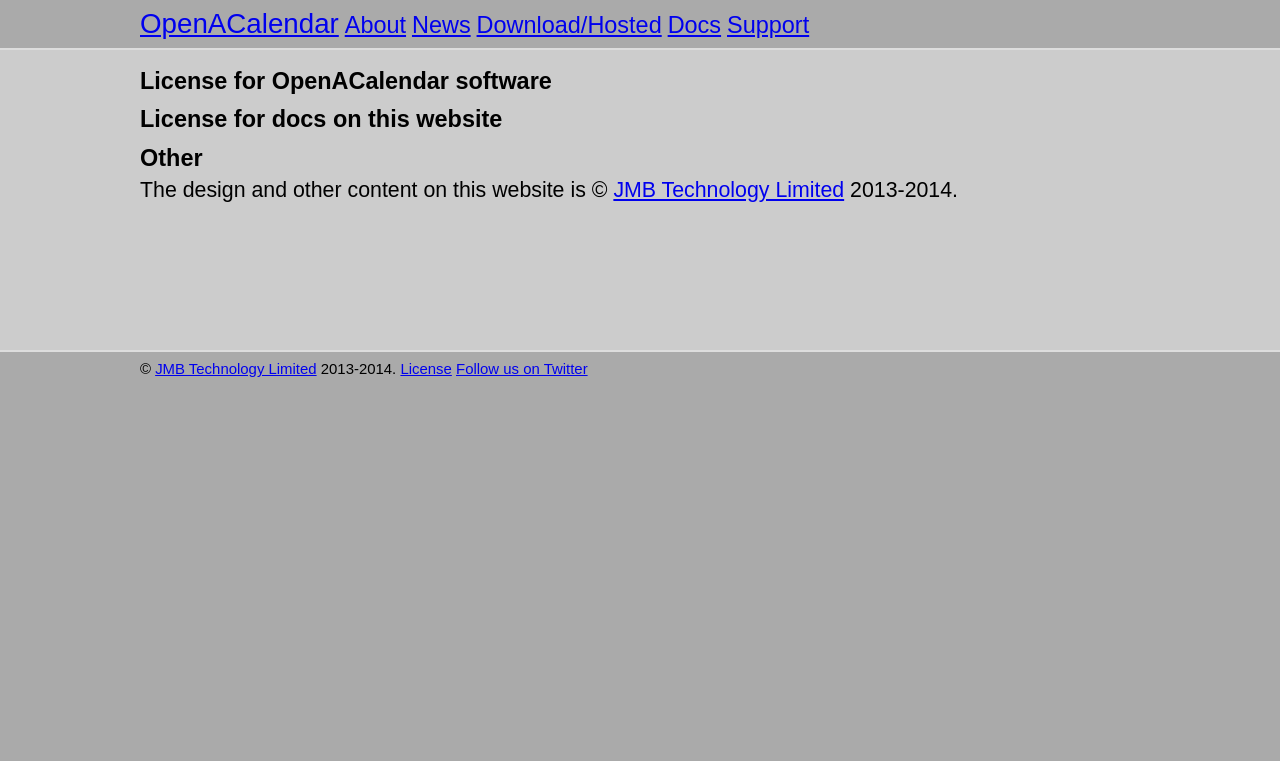
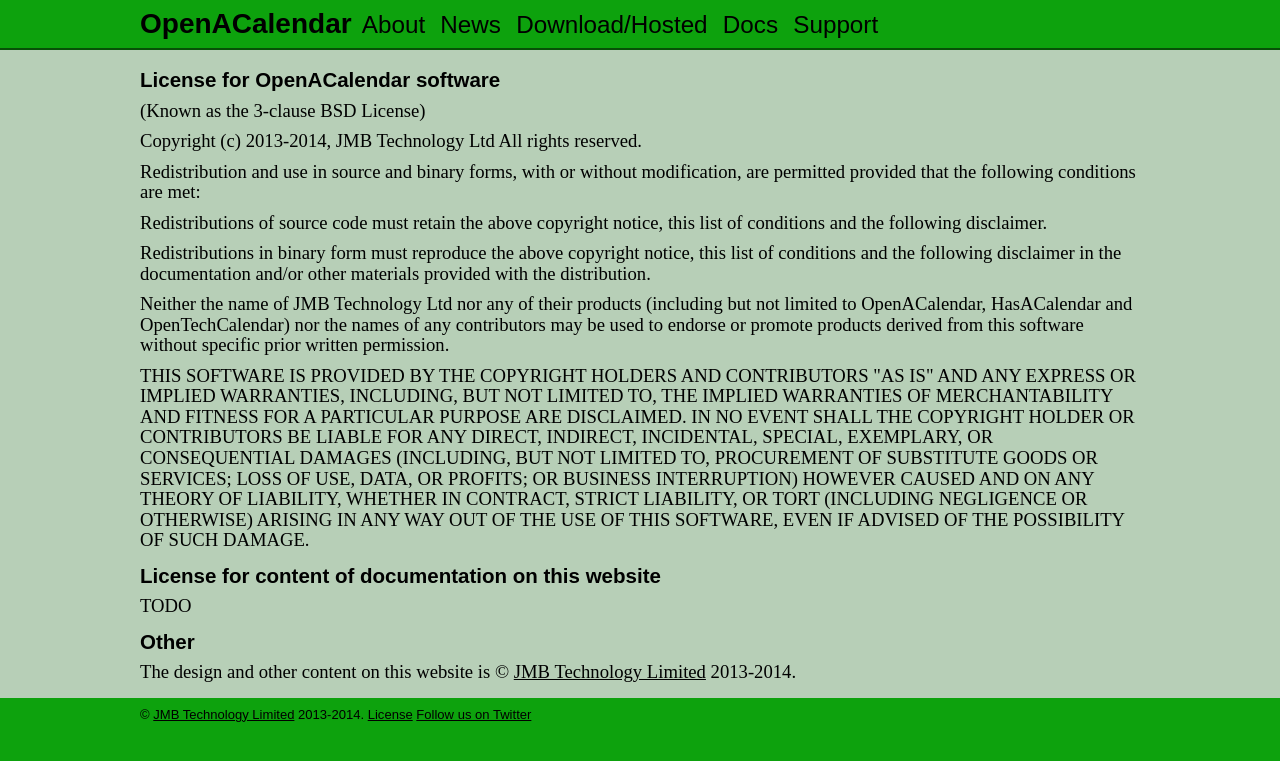
Before and after one commit to OpenACalendar/openacalendar.github.io, a Jekyll site: the page built from license.html, in a window 1280 px wide. Shown: the top 761 px of the page. Built offline with Jekyll 4.4.1, drawn with Linux system fonts in a browser that asks for light colours; Markdown is read by kramdown in place of the engine named in the settings.

```diff
--- a/license.html
+++ b/license.html
@@ -5,9 +5,44 @@ title: License
 
 <h2>License for OpenACalendar software</h2>
 
+<P>(Known as the 3-clause BSD License)</p>
 
-<h2>License for docs on this website</h2>
+<p>Copyright (c) 2013-2014, JMB Technology Ltd
+All rights reserved.</p>
 
+<p>Redistribution and use in source and binary forms, with or without modification,
+are permitted provided that the following conditions are met:</p>
+
+  <p>Redistributions of source code must retain the above copyright notice, this
+  list of conditions and the following disclaimer.</p>
+
+  <p>Redistributions in binary form must reproduce the above copyright notice, this
+  list of conditions and the following disclaimer in the documentation and/or
+  other materials provided with the distribution.</p>
+
+  <p>Neither the name of JMB Technology Ltd nor any of their products (including
+  but not limited to OpenACalendar, HasACalendar and OpenTechCalendar) nor the
+  names of any contributors may be used to endorse or promote products derived
+  from this software without specific prior written permission.</p>
+
+<p>THIS SOFTWARE IS PROVIDED BY THE COPYRIGHT HOLDERS AND CONTRIBUTORS "AS IS" AND
+ANY EXPRESS OR IMPLIED WARRANTIES, INCLUDING, BUT NOT LIMITED TO, THE IMPLIED
+WARRANTIES OF MERCHANTABILITY AND FITNESS FOR A PARTICULAR PURPOSE ARE
+DISCLAIMED. IN NO EVENT SHALL THE COPYRIGHT HOLDER OR CONTRIBUTORS BE LIABLE FOR
+ANY DIRECT, INDIRECT, INCIDENTAL, SPECIAL, EXEMPLARY, OR CONSEQUENTIAL DAMAGES
+(INCLUDING, BUT NOT LIMITED TO, PROCUREMENT OF SUBSTITUTE GOODS OR SERVICES;
+LOSS OF USE, DATA, OR PROFITS; OR BUSINESS INTERRUPTION) HOWEVER CAUSED AND ON
+ANY THEORY OF LIABILITY, WHETHER IN CONTRACT, STRICT LIABILITY, OR TORT
+(INCLUDING NEGLIGENCE OR OTHERWISE) ARISING IN ANY WAY OUT OF THE USE OF THIS
+SOFTWARE, EVEN IF ADVISED OF THE POSSIBILITY OF SUCH DAMAGE.</p>
+
+
+
+
+
+<h2>License for content of documentation on this website</h2>
+
+<p>TODO</p>
 
 <h2>Other</h2>
 
--- a/static/css/main.css
+++ b/static/css/main.css
@@ -1,41 +1,53 @@
 html {
-	background: #aaa;
-	font-size: 16pt;
-	font-family: arial, sans-serif;
+	background: #0da20d;
+	font-size: 14pt;
 }
 
 #headerbannerwrapper {
-	background: #aaa;
-	border-bottom: #ddd 2px solid;
+	background: #0da20d;
+	border-bottom: #075007 2px solid;
 }
 
 #headerbanner {
 	padding: 30px 10px;
 	max-width: 1000px;
 	margin: 0 auto;
+	font-family: arial, sans-serif;
 }
 
 #headerbanner h1 {
-	font-size: 1.4em;
+	font-size: 1.6em;
 	line-height: 1.5;
+	font-weight: bold;
 }
 
-
 #headerwrapper {
-	background: #aaa;
-	border-bottom: #ddd 2px solid;
+	background: #0da20d;
+	border-bottom: #075007 2px solid;
 }
 
 #header {
 	padding: 10px;
 	max-width: 1000px;
 	margin: 0 auto;
+	font-family: arial, sans-serif;
 }
 
 #header h1 {
 	display: inline;
-	font-size: 1.3em;
+	font-size: 1.5em;
+	font-weight: bold;
 }
+
+#header a {
+	color: black;
+	text-decoration: none;
+}
+
+#header a:hover {
+	text-decoration: underline;
+}
+
 
 #header ul.menu {
 	display: inline;
@@ -44,57 +56,83 @@ html {
 
 #header ul.menu li {
 	display: inline;
-	font-size: 1.1em;
+	font-size: 1.3em;
+	padding: 0px 5px;
 }
 
 #bodywrapper {
 	min-height: 300px;
-	background: #ccc;
+	background: #b7cfb7;
 }
 
 #body {
 	padding: 10px;
 	max-width: 1000px;
 	margin: 0 auto;
+	font-family: serif;
 }
 
-h2 {
+#body h2 {
 	font-size: 1.1em;
 	font-weight: bold;
 	padding: 10px 0 5px 0;
+	font-family: arial, sans-serif;
 }
 
-p {
+#body p {
 	padding: 5px 0 5px 0;
+	line-height: 1.1;
 }
 
-ul.docslist li {
+#body a {
+	color: black;
 }
 
-ul.blogposts .date {
+#body ul.docslist li {
+}
+
+#body ul.blogposts .date {
 	font-size: 0.8em;
 }
 
-ul.homecontent {
+#body ul.homecontent {
 	padding: 10px 0 30px 0;
 }
 
-ul.homecontent li {
+#body ul.homecontent li {
 	padding: 10px 0;
 	font-size: 1.2em;
 }
 
-.postdetails {
+#body ul.homecontent li a {
+	color: black;
+	font-style: italic;
+	text-decoration: none;
+}
+#body ul.homecontent li a:hover {
+	font-style: normal;
+	text-decoration: underline;
+}
+
+
+#body ul.blogposts li a {
+	color: black;
+	text-decoration: none;
+}
+#body ul.blogposts li a:hover {
+	text-decoration: underline;
+}
+
+#body .postdetails {
 	font-size: 0.8em;
 }
 
-.postbody {
+#body .postbody {
 	padding: 20px 0 20px 0;
 }
 
 #footerwrapper {
-	background: #aaa;
-	border-top: #ddd 2px solid;
+	background: #0da20d;
 }
 
 #footer {
@@ -102,4 +140,9 @@ ul.homecontent li {
 	max-width: 1000px;
 	margin: 0 auto;
 	font-size: 0.7em;
+	font-family: arial, sans-serif;
 }
+
+#footer a {
+	color: black;
+}
--- a/support.html
+++ b/support.html
@@ -9,12 +9,12 @@ title: Support
 
 <h2>Report a bug or feature request</h2>
 
-<p>If you are sure you have found a bug in the software, or you wish to request a feature
+<p>If you are sure you have found a bug in the software or you wish to request a feature
 	<a href="https://github.com/OpenACalendar/OpenACalendar-Web-Core/issues">please create a ticket on Github</a>.</P>
 
 <h2>Community Support</h2>
 
-<p>Please ask a</p>
+<p>Please ask on our <a href="http://groups.google.com/group/openacalendar">email list</a>.</p>
 
 
 <h2>Commercial Support</h2>
```
Also changed, not shown: about.html (+31 -2 lines), docs/build.html (added, +13 -0 lines), docs/extensions.html (added, +18 -0 lines), docs/index.html (+9 -1 lines), docs/install.html (+12 -1 lines), docs/singlesite.html (added, +22 -0 lines), docs/sysadminui.html (added, +24 -0 lines), docs/upgrading.html (added, +18 -0 lines).
